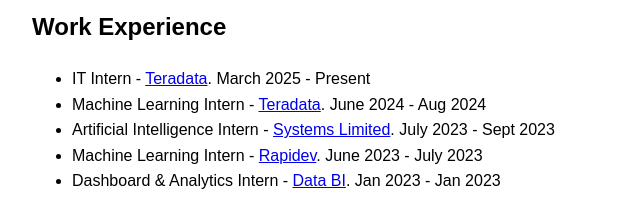
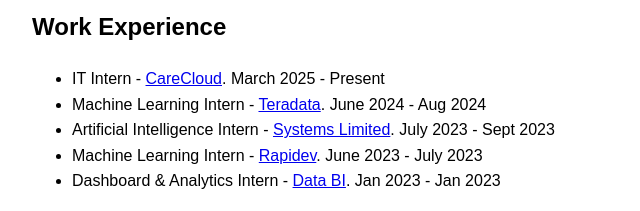
Before and after one commit to hisanusman/hisanusman.github.io, a plain HTML site: page index.html in a window 1280 px wide. Shown: the part 1001-1212 px from the top of the page, 108-748 px from the left. Drawn offline with Linux system fonts and the light colour scheme.

Commit message:
Updated index.html

```diff
--- a/index.html
+++ b/index.html
@@ -88,7 +88,7 @@
         <section id="work">
             <h2>Work Experience</h2>
             <ul>
-                <li>IT Intern - <a href="https://www.carecloud.com/">Teradata</a>. March 2025 - Present</li>
+                <li>IT Intern - <a href="https://www.carecloud.com/">CareCloud</a>. March 2025 - Present</li>
                 <li>Machine Learning Intern - <a href="https://www.teradata.com/">Teradata</a>. June 2024 - Aug 2024</li>
                 <li>Artificial Intelligence Intern - <a href="https://www.systemsltd.com/PK">Systems Limited</a>. July 2023 - Sept 2023</li>
                 <li>Machine Learning Intern - <a href="https://www.rapidev.com/">Rapidev</a>. June 2023 - July 2023</li>
```
